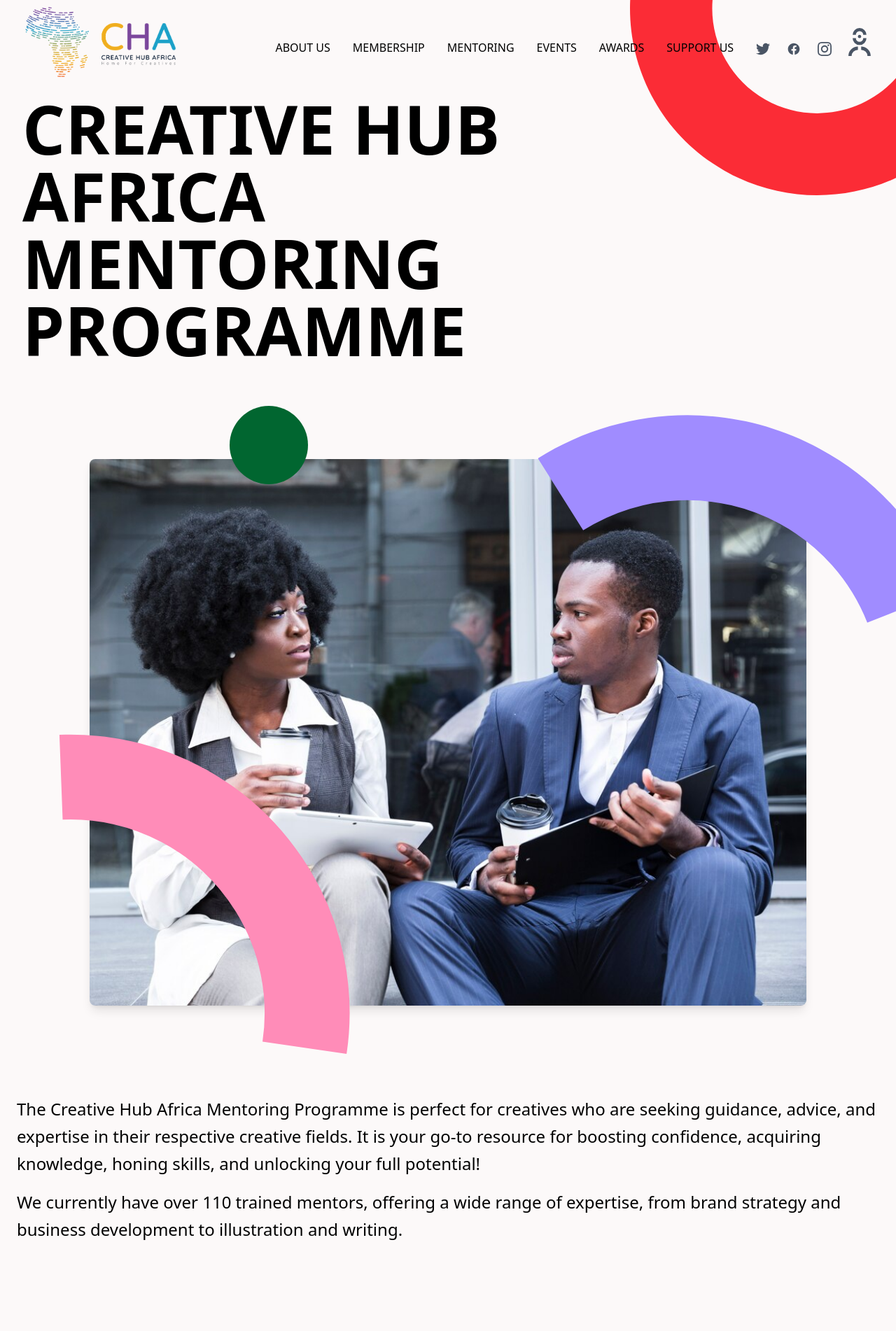
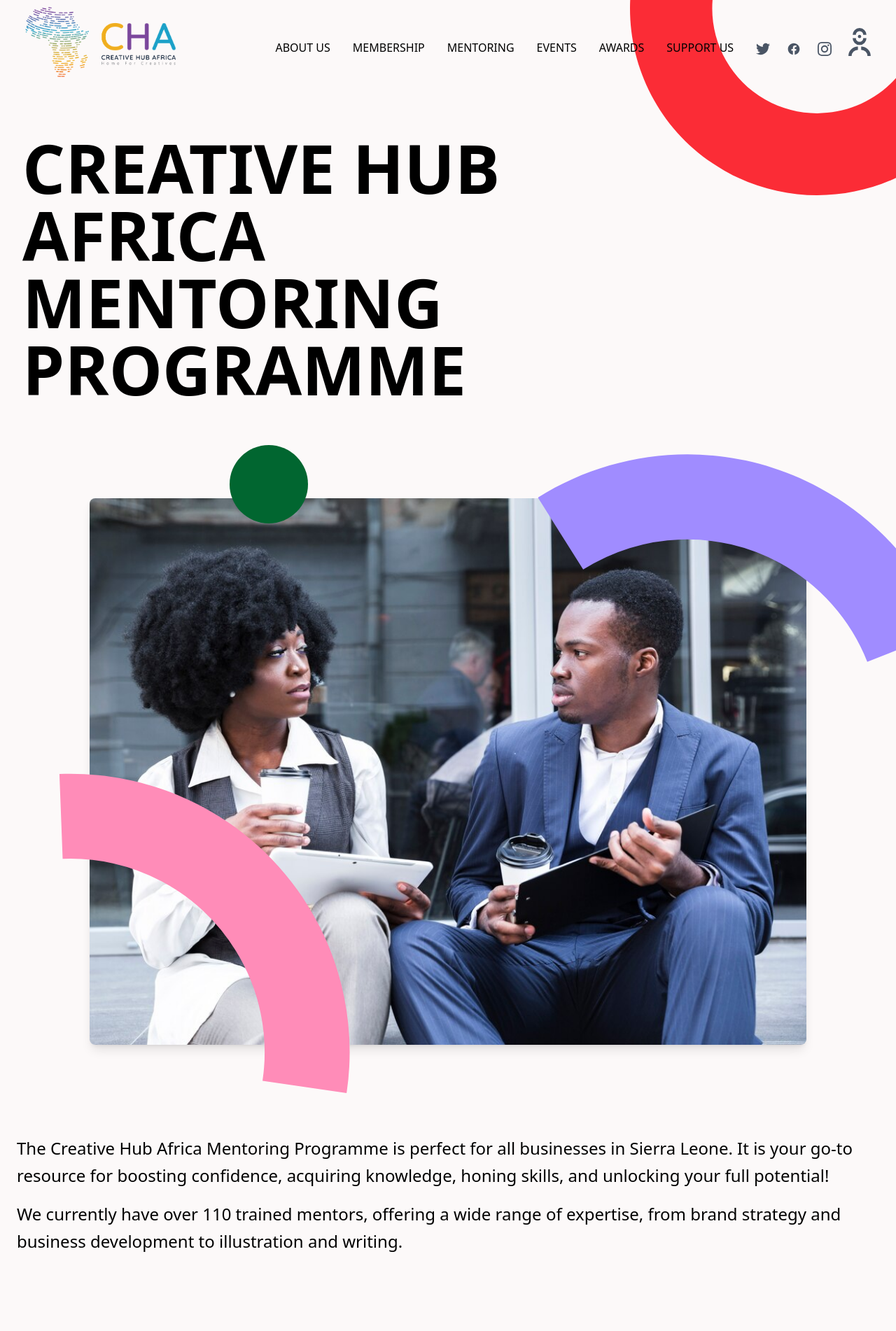
Before and after one commit to abitechcoder/creative-edinburgh, a React (Vite) app: page /mentoring in a window 1280 px wide. Shown: the top 1902 px of the page at 70% size. Built offline with nearby package versions, Linux system fonts and the light colour scheme.

Commit message:
add few changes

```diff
--- a/src/components/Footer.tsx
+++ b/src/components/Footer.tsx
@@ -1,10 +1,5 @@
 import { Link } from "react-router";
-import {
-  FaTwitter,
-  FaFacebook,
-  FaInstagram,
-  FaLinkedin,
-} from "react-icons/fa";
+import { FaTwitter, FaFacebook, FaInstagram, FaLinkedin } from "react-icons/fa";
 
 const Footer = () => {
   return (
@@ -14,23 +9,17 @@
         {/* Contact Section */}
         <div>
           <h2 className="text-white font-bold text-lg">CONTACT US</h2>
-          <p
-            className="mt-2 text-white cursor-pointer font-medium"
-          >
+          <p className="mt-2 text-white cursor-pointer font-medium">
             23 Lumley Street, Freetown
           </p>
-          <p
-            className="mt-2 text-white cursor-pointer font-medium"
-          >
+          <p className="mt-2 text-white cursor-pointer font-medium">
             +232 00 123 4567
           </p>
         </div>
 
         {/* General Enquiries Section */}
         <div>
-          <h2 className="text-white font-bold text-lg">
-            GENERAL ENQUIRIES
-          </h2>
+          <h2 className="text-white font-bold text-lg">GENERAL ENQUIRIES</h2>
           <p className="mt-2 relative inline-block">
             <a
               href="mailto:connect@sierraleonebusinessmarkit.com"
@@ -68,7 +57,7 @@
             Registered Charity SC052838
           </p>
           <p className="mt-2 hover:text-yellow-400 transition-all duration-300 ease-in-out font-medium cursor-pointer text-white">
-            Company Limited By Guarantee And Registered In Scotland SC245233
+            Built by Millennial Sierra Leone
           </p>
         </div>
       </div>
@@ -106,7 +95,7 @@
           </div>
         </div>
         <div className="flex flex-col lg:flex-row gap-4">
-        <Link
+          <Link
             to="#"
             className="bg-primary w-full text-center hover:bg-tertiary text-white px-8 py-5 text-md rounded-md transition-colors"
           >
--- a/src/components/MentoringProgramme.tsx
+++ b/src/components/MentoringProgramme.tsx
@@ -1,6 +1,6 @@
 const MentoringProgramme = () => {
   return (
-    <header className="relative lg:h-[70vh] overflow-hidden">
+    <header className="relative  lg:pt-48 overflow-hidden">
       {/* Yellow Arc */}
       <svg
         viewBox="0 0 467.23 585.48"
--- a/src/components/MentoringProgrammeDescription.tsx
+++ b/src/components/MentoringProgrammeDescription.tsx
@@ -2,17 +2,13 @@
   return (
     <div className="p-6 flex items-center py-4 lg:py-8">
       <div className="container mx-auto text-start text-lg lg:text-2xl">
-        <p
-          className={`text-black font-normal leading-relaxed mb-4`}
-        >
-          The Creative Hub Africa Mentoring Programme is perfect for creatives
-          who are seeking guidance, advice, and expertise in their respective
-          creative fields. It is your go-to resource for boosting confidence,
-          acquiring knowledge, honing skills, and unlocking your full potential!
+        <p className={`text-black font-normal leading-relaxed mb-4`}>
+          The Creative Hub Africa Mentoring Programme is perfect for all
+          businesses in Sierra Leone. It is your go-to resource for boosting
+          confidence, acquiring knowledge, honing skills, and unlocking your
+          full potential!
         </p>
-        <p
-          className={`text-black font-normal leading-relaxed `}
-        >
+        <p className={`text-black font-normal leading-relaxed `}>
           We currently have over 110 trained mentors, offering a wide range of
           expertise, from brand strategy and business development to
           illustration and writing.
```
